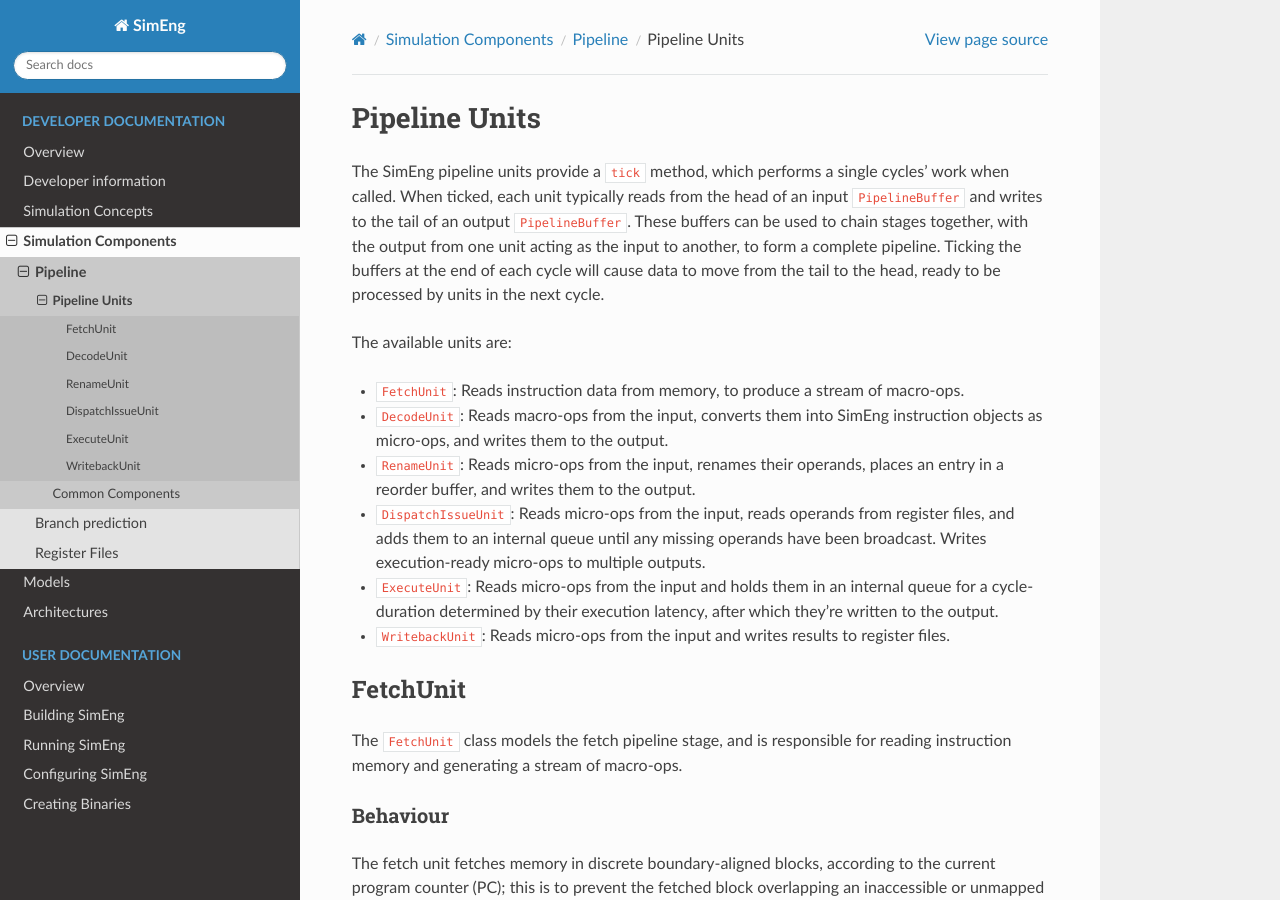
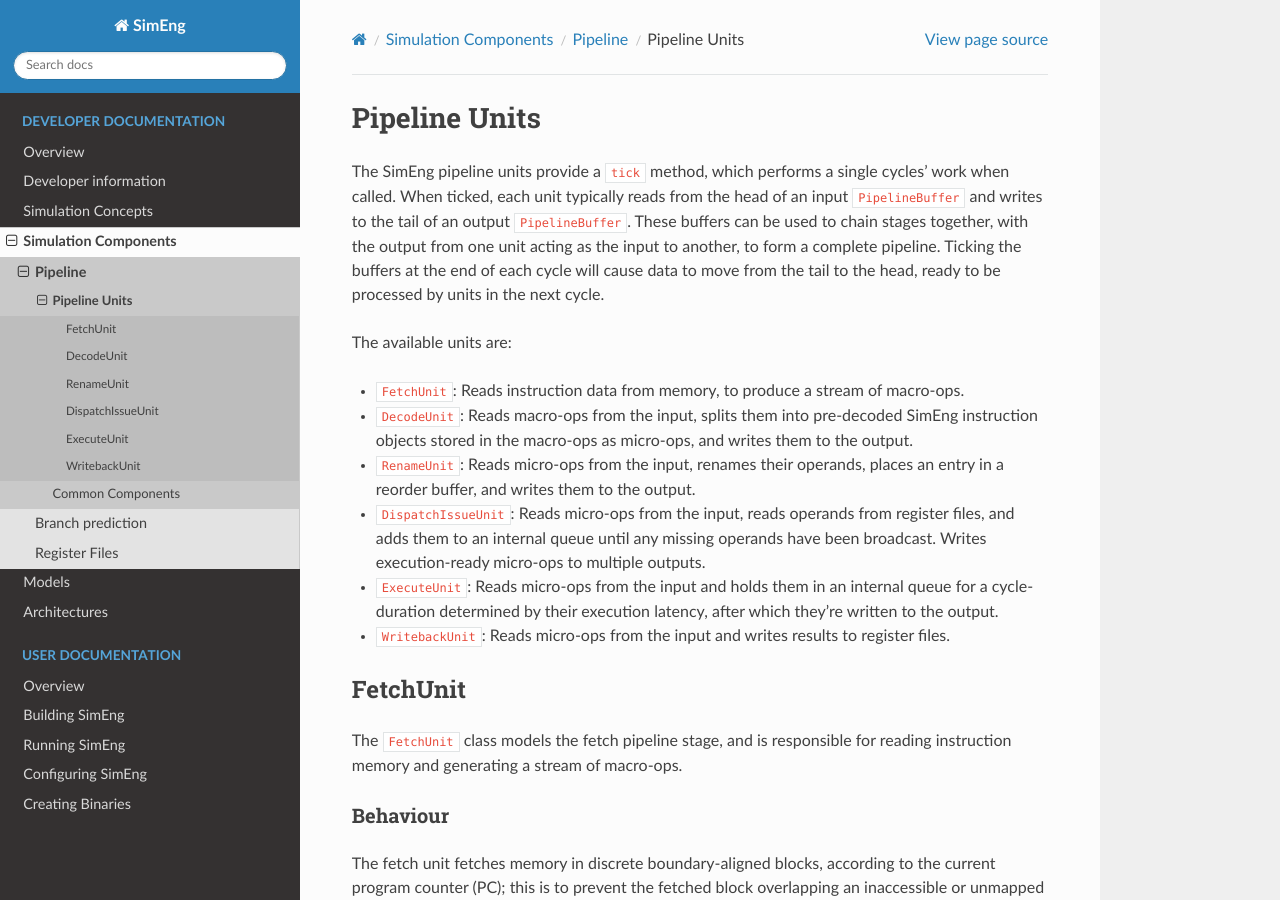
Before and after one commit to UoB-HPC/SimEng, a Sphinx documentation site: the page built from docs/sphinx/developer/components/pipeline/units.rst, in a window 1280 px wide and 900 px high. Built offline with Sphinx 7.4.7 and the Read the Docs theme 2.0.0, drawn with Linux system fonts in a browser that asks for light colours; pages that are not in the unit, such as notebooks, are missing from menus.

Commit message:
Corrected DecodeUnit summary's description of splitting macro-ops into micro-ops SE-177

```diff
--- a/docs/sphinx/developer/components/pipeline/units.rst
+++ b/docs/sphinx/developer/components/pipeline/units.rst
@@ -6,7 +6,7 @@
 The available units are:
 
 * ``FetchUnit``: Reads instruction data from memory, to produce a stream of macro-ops.
-* ``DecodeUnit``: Reads macro-ops from the input, converts them into SimEng instruction objects as micro-ops, and writes them to the output.
+* ``DecodeUnit``: Reads macro-ops from the input, splits them into pre-decoded SimEng instruction objects stored in the macro-ops as micro-ops, and writes them to the output.
 * ``RenameUnit``: Reads micro-ops from the input, renames their operands, places an entry in a reorder buffer, and writes them to the output.
 * ``DispatchIssueUnit``: Reads micro-ops from the input, reads operands from register files, and adds them to an internal queue until any missing operands have been broadcast. Writes execution-ready micro-ops to multiple outputs.
 * ``ExecuteUnit``: Reads micro-ops from the input and holds them in an internal queue for a cycle-duration determined by their execution latency, after which they're written to the output.
```
